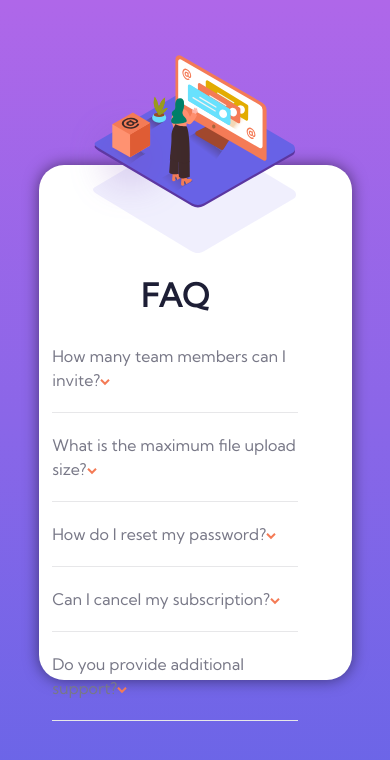
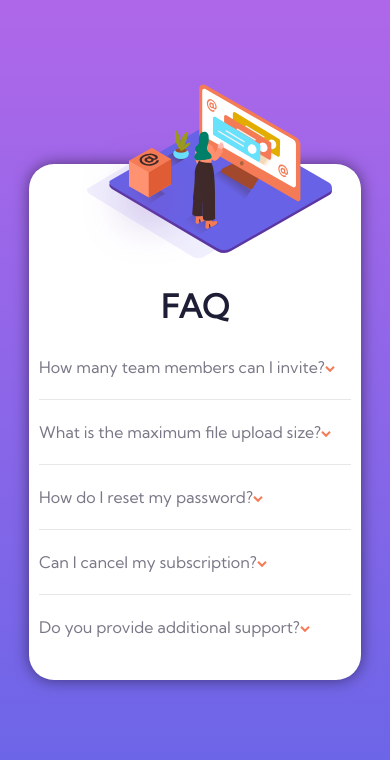
Before and after one commit to JJWallis/faq-accordian, a plain HTML site: page index.html in a window 390 px wide. Drawn offline with Linux system fonts and the light colour scheme.

Commit message:
CSS refactoring ip

```diff
--- a/style.css
+++ b/style.css
@@ -4,7 +4,6 @@ body {
    align-items: center;
    justify-content: center;
    min-height: 100vh;
-   overflow: hidden;
    padding: 20px 0;
    margin: 0;
    background: linear-gradient(to top, #6565e7, #af67e9);
@@ -16,8 +15,9 @@ body {
    display: flex;
    flex-wrap: wrap;
    max-width: 750px;
-   width: 70%;
-   height: 460px;
+   width: 80%;
+   max-width: 700px;
+   min-height: 460px;
    padding: 25px 40px 30px 0px;
    position: relative;
    border-radius: 25px;
@@ -105,12 +105,14 @@ p {
 
 /*///////////// MEDIA QUERIERS ////////////*/
 
-@media (max-width: 585px) {
+@media (max-width: 700px) {
    body {
       overflow: visible;
    }
 
    .wrapper {
+      padding: 25px 10px 0;
+      max-width: 400px;
       flex-direction: column;
       min-height: auto;
       background: white url('/images/bg-pattern-mobile.svg') no-repeat center 0% /
@@ -119,10 +121,10 @@ p {
 
    .mobile-img {
       display: inline;
-      width: 72%;
+      width: 250px;
       position: absolute;
-      top: -110px;
-      left: 10%;
+      top: -80px;
+      left: 16%;
    }
 
    .dice {
@@ -139,7 +141,7 @@ p {
    }
 
    .links-container {
-      width: 90%;
+      width: 100%;
    }
 
    h1 {
```
Also changed, not shown: index.html (+0 -1 lines).
